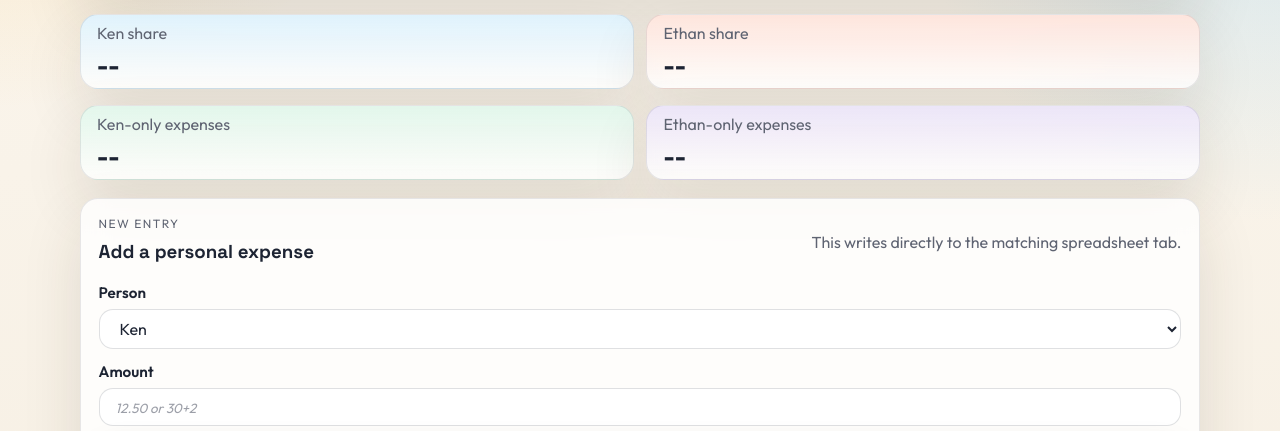
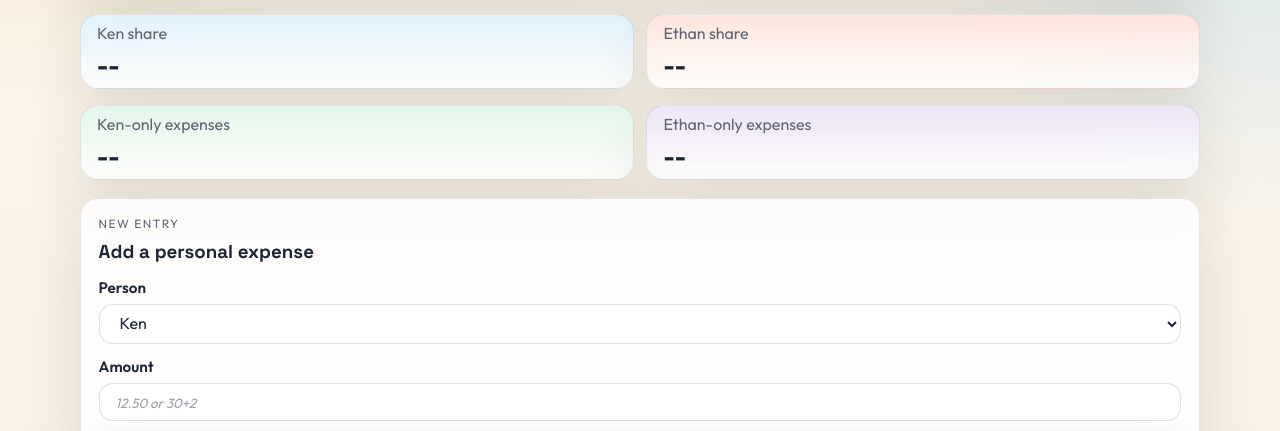
Before and after one commit to Caverns-of-Java/PaymentCalculator, a plain HTML site: page index.html in a window 1280 px wide. Shown: the part 356-787 px from the top of the page. Drawn offline with Linux system fonts and the light colour scheme.

Commit message:
removed helper sentence

```diff
--- a/index.html
+++ b/index.html
@@ -94,7 +94,6 @@
                 <p class="section-kicker">New entry</p>
                 <h3>Add a personal expense</h3>
               </div>
-              <p class="panel-note">This writes directly to the matching spreadsheet tab.</p>
             </div>
 
             <form id="expenseForm" class="stack-form" novalidate>
```
